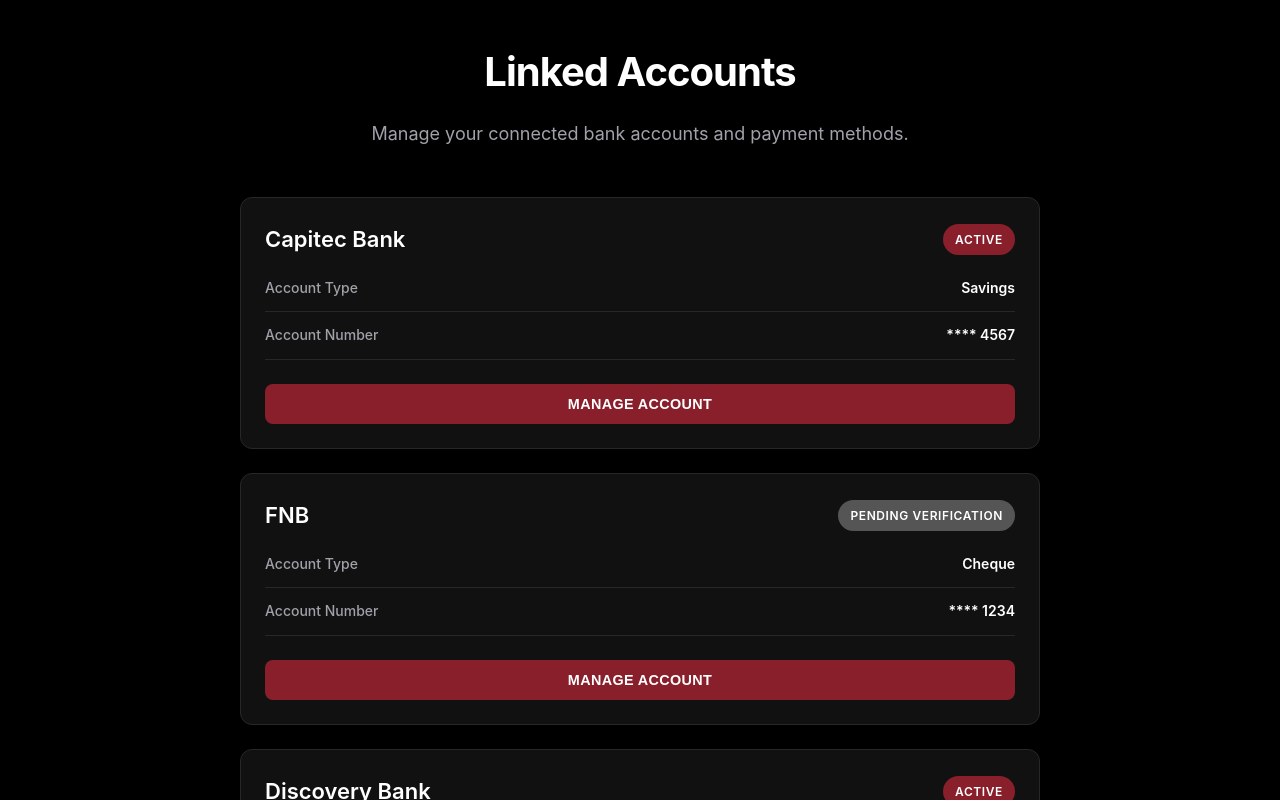
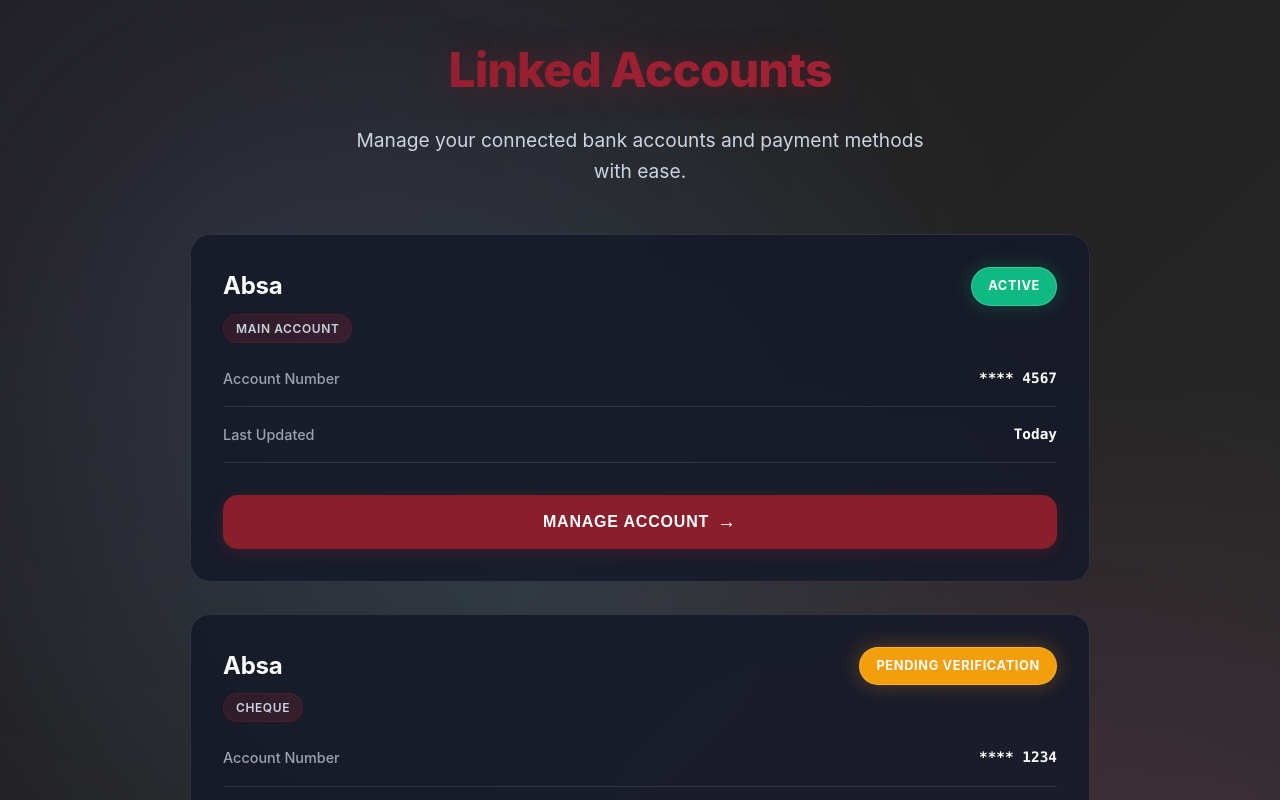
Before and after one commit to R-B-Devs/FinTech, a React (Create React App) app in the folder client/: page /dashboard/settings/linked-accounts in a window 1280 px wide. Shown: the top 800 px of the page. Built offline with nearby package versions, Linux system fonts and the light colour scheme; the HTML template or start-up script is replaced by a standard one.

Commit message:
Fixed navigation issue for Live Chat button to correctly route to Chat.jsx

```diff
--- a/client/src/App.js
+++ b/client/src/App.js
@@ -16,14 +16,14 @@ import Goals from './pages/Goals';
 import Offers from './pages/Offers';
 import CreditHealth from './pages/CreditHealth';
 import MoneyTracker from './pages/MoneyTracker';
-import Chat from './pages/Chat';
+import Chat from './pages/Chat'; // ✅ Correctly imported
 import Transactions from './pages/Transactions';
 import Cards from './pages/Cards';
 import Investments from './pages/Investments';
 import Profile from './pages/Profile';
 import SettingsPage from './pages/Settings';
 
-// NEW: Settings subpages
+// Settings subpages
 import PersonalInfo from './pages/PersonalInfo';
 import LinkedAccounts from './pages/LinkedAccounts';
 import HelpCenter from './pages/HelpCenter';
@@ -48,7 +48,7 @@ function App() {
         <Route path="/dashboard/analytics" element={<Analytics />} />
         <Route path="/dashboard/goals" element={<Goals />} />
         <Route path="/dashboard/offers" element={<Offers />} />
-        <Route path="/dashboard/chat" element={<Chat />} />
+        <Route path="/dashboard/chat" element={<Chat />} /> {/* ✅ Already here */}
         <Route path="/dashboard/credit-health" element={<CreditHealth />} />
         <Route path="/dashboard/money-tracker" element={<MoneyTracker />} />
         <Route path="/dashboard/transactions" element={<Transactions />} />
--- a/client/src/pages/HelpCenter.jsx
+++ b/client/src/pages/HelpCenter.jsx
@@ -6,12 +6,6 @@ const HelpCenter = () => {
   const [searchTerm, setSearchTerm] = useState('');
 
   const faqItems = [
-    {
-      question: "How do I link a bank account?",
-      answer: "To link a bank account, go to Settings > Linked Accounts and click 'Manage'. Follow the instructions to securely connect your bank.",
-      icon: <CreditCard style={{ width: '20px', height: '20px' }} />,
-      category: "Banking"
-    },
     {
       question: "How can I reset my password?",
       answer: "You can reset your password by clicking 'Forgot Password' on the login page. Follow the instructions to receive a reset link.",
--- a/client/src/pages/LinkedAccounts.jsx
+++ b/client/src/pages/LinkedAccounts.jsx
@@ -3,19 +3,19 @@ import React, { useState } from 'react';
 const LinkedAccounts = () => {
   const [accounts, setAccounts] = useState([
     {
-      bankName: 'Capitec Bank',
-      accountType: 'Savings',
+      bankName: 'Absa',
+      accountType: 'Main Account',
       accountNumber: '**** 4567',
       status: 'Active',
     },
     {
-      bankName: 'FNB',
+      bankName: 'Absa',
       accountType: 'Cheque',
       accountNumber: '**** 1234',
       status: 'Pending Verification',
     },
     {
-      bankName: 'Discovery Bank',
+      bankName: 'Absa',
       accountType: 'Credit Card',
       accountNumber: '**** 7890',
       status: 'Active',
@@ -54,21 +54,33 @@ const LinkedAccounts = () => {
 
   return (
     <div style={styles.container}>
+      <div style={styles.background}></div>
+
       <div style={styles.header}>
         <h1 style={styles.title}>Linked Accounts</h1>
         <p style={styles.subtitle}>
-          Manage your connected bank accounts and payment methods.
+          Manage your connected bank accounts and payment methods with ease.
         </p>
       </div>
 
       <div style={styles.accountsList}>
         {accounts.map((account, index) => (
           <div key={index} style={styles.accountCard}>
+            <div style={styles.cardGlow}></div>
+            <div style={styles.cardContent}>
               <div style={styles.cardHeader}>
+                <div style={styles.bankInfo}>
                   <h3 style={styles.bankName}>{account.bankName}</h3>
+                  <div style={styles.accountTypeChip}>
+                    {account.accountType}
+                  </div>
+                </div>
                 <span style={{
                   ...styles.statusBadge,
-                backgroundColor: account.status === 'Active' ? '#8A1F2C' : '#555',
+                  backgroundColor: account.status === 'Active' ? '#10b981' : '#f59e0b',
+                  boxShadow: account.status === 'Active'
+                    ? '0 0 20px rgba(16, 185, 129, 0.3)'
+                    : '0 0 20px rgba(245, 158, 11, 0.3)',
                 }}>
                   {account.status}
                 </span>
@@ -76,23 +88,33 @@ const LinkedAccounts = () => {
 
               <div style={styles.cardBody}>
                 <div style={styles.accountDetail}>
-                <span style={styles.label}>Account Type</span>
-                <span style={styles.value}>{account.accountType}</span>
+                  <span style={styles.label}>Account Number</span>
+                  <span style={styles.value}>{account.accountNumber}</span>
                 </div>
                 <div style={styles.accountDetail}>
-                <span style={styles.label}>Account Number</span>
-                <span style={styles.value}>{account.accountNumber}</span>
+                  <span style={styles.label}>Last Updated</span>
+                  <span style={styles.value}>Today</span>
                 </div>
               </div>
 
               <button
                 style={styles.manageButton}
                 onClick={() => openModal(index)}
-              onMouseEnter={(e) => e.target.style.backgroundColor = '#6d1a24'}
-              onMouseLeave={(e) => e.target.style.backgroundColor = '#8A1F2C'}
+                onMouseEnter={(e) => {
+                  e.target.style.background = '#6d1a24';
+                  e.target.style.transform = 'translateY(-2px)';
+                  e.target.style.boxShadow = '0 8px 25px rgba(138, 31, 44, 0.4)';
+                }}
+                onMouseLeave={(e) => {
+                  e.target.style.background = '#8A1F2C';
+                  e.target.style.transform = 'translateY(0)';
+                  e.target.style.boxShadow = '0 4px 15px rgba(138, 31, 44, 0.3)';
+                }}
               >
-              Manage Account
+                <span style={styles.buttonText}>Manage Account</span>
+                <span style={styles.buttonIcon}>→</span>
               </button>
+            </div>
           </div>
         ))}
       </div>
@@ -100,9 +122,18 @@ const LinkedAccounts = () => {
       {selectedAccountIndex !== null && (
         <div style={styles.modalOverlay} onClick={closeModal}>
           <div style={styles.modal} onClick={(e) => e.stopPropagation()}>
+            <div style={styles.modalGlow}></div>
+            <div style={styles.modalContent}>
               <div style={styles.modalHeader}>
                 <h2 style={styles.modalTitle}>Edit Account Details</h2>
-              <button style={styles.closeButton} onClick={closeModal}>×</button>
+                <button
+                  style={styles.closeButton}
+                  onClick={closeModal}
+                  onMouseEnter={(e) => e.target.style.color = '#ef4444'}
+                  onMouseLeave={(e) => e.target.style.color = '#9ca3af'}
+                >
+                  ×
+                </button>
               </div>
 
               <div style={styles.modalBody}>
@@ -113,6 +144,8 @@ const LinkedAccounts = () => {
                     value={editData.accountType}
                     onChange={handleEditChange}
                     style={styles.input}
+                    onFocus={(e) => e.target.style.borderColor = '#8A1F2C'}
+                    onBlur={(e) => e.target.style.borderColor = '#374151'}
                   />
                 </div>
 
@@ -123,6 +156,8 @@ const LinkedAccounts = () => {
                     value={editData.status}
                     onChange={handleEditChange}
                     style={styles.select}
+                    onFocus={(e) => e.target.style.borderColor = '#8A1F2C'}
+                    onBlur={(e) => e.target.style.borderColor = '#374151'}
                   >
                     <option value="Active">Active</option>
                     <option value="Pending Verification">Pending Verification</option>
@@ -132,8 +167,35 @@ const LinkedAccounts = () => {
               </div>
 
               <div style={styles.modalFooter}>
-              <button style={styles.cancelBtn} onClick={closeModal}>Cancel</button>
-              <button style={styles.saveBtn} onClick={saveChanges}>Save Changes</button>
+                <button
+                  style={styles.cancelBtn}
+                  onClick={closeModal}
+                  onMouseEnter={(e) => {
+                    e.target.style.backgroundColor = '#374151';
+                    e.target.style.borderColor = '#8A1F2C';
+                  }}
+                  onMouseLeave={(e) => {
+                    e.target.style.backgroundColor = 'transparent';
+                    e.target.style.borderColor = '#374151';
+                  }}
+                >
+                  Cancel
+                </button>
+                <button
+                  style={styles.saveBtn}
+                  onClick={saveChanges}
+                  onMouseEnter={(e) => {
+                    e.target.style.background = '#6d1a24';
+                    e.target.style.transform = 'translateY(-1px)';
+                  }}
+                  onMouseLeave={(e) => {
+                    e.target.style.background = '#8A1F2C';
+                    e.target.style.transform = 'translateY(0)';
+                  }}
+                >
+                  Save Changes
+                </button>
+              </div>
             </div>
           </div>
         </div>
@@ -145,98 +207,176 @@ const LinkedAccounts = () => {
 const styles = {
   container: {
     minHeight: '100vh',
-    backgroundColor: '#000000',
+    background: 'linear-gradient(135deg, #1a1a1a 0%, #2d2d2d 100%)',
     color: '#ffffff',
-    padding: '2.5rem',
-    fontFamily: '-apple-system, BlinkMacSystemFont, "Segoe UI", Roboto, sans-serif',
+    padding: '2rem',
+    fontFamily: '"Inter", "Segoe UI", Roboto, sans-serif',
+    position: 'relative',
+    overflow: 'hidden',
+  },
+  background: {
+    position: 'absolute',
+    top: 0,
+    left: 0,
+    right: 0,
+    bottom: 0,
+    background: `
+      radial-gradient(circle at 20% 20%, rgba(120, 119, 198, 0.15) 0%, transparent 50%),
+      radial-gradient(circle at 80% 80%, rgba(255, 119, 198, 0.15) 0%, transparent 50%),
+      radial-gradient(circle at 40% 40%, rgba(120, 219, 255, 0.1) 0%, transparent 50%)
+    `,
+    zIndex: 0,
   },
   header: {
     marginBottom: '3rem',
     textAlign: 'center',
+    position: 'relative',
+    zIndex: 1,
   },
   title: {
-    fontSize: '2.5rem',
-    fontWeight: '700',
+    fontSize: '3rem',
+    fontWeight: '800',
     marginBottom: '1rem',
-    color: '#ffffff',
-    letterSpacing: '-0.025em',
+    background: 'linear-gradient(135deg, #8A1F2C 0%, #b82841 100%)',
+    WebkitBackgroundClip: 'text',
+    WebkitTextFillColor: 'transparent',
+    backgroundClip: 'text',
+    letterSpacing: '-0.02em',
+    textShadow: '0 0 30px rgba(138, 31, 44, 0.5)',
   },
   subtitle: {
-    fontSize: '1.125rem',
-    color: '#a1a1aa',
+    fontSize: '1.2rem',
+    color: '#cbd5e1',
     maxWidth: '600px',
     margin: '0 auto',
     lineHeight: '1.6',
+    fontWeight: '400',
   },
   accountsList: {
     display: 'grid',
-    gap: '1.5rem',
-    maxWidth: '800px',
+    gap: '2rem',
+    maxWidth: '900px',
     margin: '0 auto',
+    position: 'relative',
+    zIndex: 1,
   },
   accountCard: {
-    backgroundColor: '#111111',
-    border: '1px solid #27272a',
-    borderRadius: '12px',
-    padding: '1.5rem',
-    transition: 'all 0.2s ease',
-    boxShadow: '0 4px 6px rgba(0, 0, 0, 0.3)',
+    position: 'relative',
+    borderRadius: '20px',
+    overflow: 'hidden',
+    transition: 'all 0.3s ease',
+    cursor: 'pointer',
+    transform: 'translateY(0)',
+  },
+  cardGlow: {
+    position: 'absolute',
+    top: 0,
+    left: 0,
+    right: 0,
+    bottom: 0,
+    background: 'linear-gradient(135deg, rgba(138, 31, 44, 0.1) 0%, rgba(184, 40, 65, 0.1) 100%)',
+    borderRadius: '20px',
+    zIndex: 0,
+  },
+  cardContent: {
+    position: 'relative',
+    backgroundColor: 'rgba(17, 24, 39, 0.8)',
+    backdropFilter: 'blur(20px)',
+    border: '1px solid rgba(255, 255, 255, 0.1)',
+    borderRadius: '20px',
+    padding: '2rem',
+    zIndex: 1,
+    transition: 'all 0.3s ease',
   },
   cardHeader: {
     display: 'flex',
     justifyContent: 'space-between',
-    alignItems: 'center',
-    marginBottom: '1.25rem',
+    alignItems: 'flex-start',
+    marginBottom: '1.5rem',
+  },
+  bankInfo: {
+    display: 'flex',
+    flexDirection: 'column',
+    gap: '0.5rem',
   },
   bankName: {
-    fontSize: '1.375rem',
-    fontWeight: '600',
+    fontSize: '1.5rem',
+    fontWeight: '700',
     color: '#ffffff',
     margin: 0,
+    letterSpacing: '-0.01em',
   },
-  statusBadge: {
-    padding: '0.375rem 0.75rem',
+  accountTypeChip: {
+    display: 'inline-block',
+    padding: '0.25rem 0.75rem',
+    background: 'linear-gradient(135deg, rgba(138, 31, 44, 0.2) 0%, rgba(184, 40, 65, 0.2) 100%)',
+    border: '1px solid rgba(138, 31, 44, 0.3)',
     borderRadius: '20px',
     fontSize: '0.75rem',
     fontWeight: '600',
+    color: '#cbd5e1',
+    textTransform: 'uppercase',
+    letterSpacing: '0.05em',
+  },
+  statusBadge: {
+    padding: '0.5rem 1rem',
+    borderRadius: '25px',
+    fontSize: '0.8rem',
+    fontWeight: '700',
     color: '#ffffff',
     textTransform: 'uppercase',
     letterSpacing: '0.05em',
+    border: '1px solid rgba(255, 255, 255, 0.2)',
   },
   cardBody: {
-    marginBottom: '1.5rem',
+    marginBottom: '2rem',
   },
   accountDetail: {
     display: 'flex',
     justifyContent: 'space-between',
     alignItems: 'center',
-    marginBottom: '0.75rem',
-    paddingBottom: '0.75rem',
-    borderBottom: '1px solid #27272a',
+    marginBottom: '1rem',
+    paddingBottom: '1rem',
+    borderBottom: '1px solid rgba(255, 255, 255, 0.1)',
   },
   label: {
-    fontSize: '0.875rem',
-    color: '#a1a1aa',
+    fontSize: '0.9rem',
+    color: '#9ca3af',
     fontWeight: '500',
   },
   value: {
-    fontSize: '0.875rem',
+    fontSize: '0.9rem',
     color: '#ffffff',
     fontWeight: '600',
+    fontFamily: 'Monaco, monospace',
   },
   manageButton: {
     width: '100%',
-    padding: '0.75rem 1.5rem',
-    backgroundColor: '#8A1F2C',
+    padding: '1rem 2rem',
+    background: '#8A1F2C',
     color: '#ffffff',
     border: 'none',
-    borderRadius: '8px',
+    borderRadius: '15px',
     cursor: 'pointer',
     fontWeight: '600',
-    fontSize: '0.9rem',
-    transition: 'all 0.2s ease',
+    fontSize: '1rem',
+    transition: 'all 0.3s ease',
     textTransform: 'uppercase',
-    letterSpacing: '0.025em',
+    letterSpacing: '0.05em',
+    display: 'flex',
+    alignItems: 'center',
+    justifyContent: 'center',
+    gap: '0.5rem',
+    boxShadow: '0 4px 15px rgba(138, 31, 44, 0.3)',
+    position: 'relative',
+    overflow: 'hidden',
+  },
+  buttonText: {
+    zIndex: 1,
+  },
+  buttonIcon: {
+    fontSize: '1.2rem',
+    transition: 'transform 0.3s ease',
   },
   modalOverlay: {
     position: 'fixed',
@@ -245,113 +385,143 @@ const styles = {
     right: 0,
     bottom: 0,
     backgroundColor: 'rgba(0, 0, 0, 0.8)',
+    backdropFilter: 'blur(10px)',
     display: 'flex',
     justifyContent: 'center',
     alignItems: 'center',
     zIndex: 1000,
-    backdropFilter: 'blur(4px)',
+    animation: 'fadeIn 0.3s ease',
   },
   modal: {
-    backgroundColor: '#111111',
-    borderRadius: '16px',
     width: '100%',
-    maxWidth: '450px',
+    maxWidth: '500px',
     margin: '1rem',
-    border: '1px solid #27272a',
-    boxShadow: '0 20px 25px rgba(0, 0, 0, 0.5)',
+    position: 'relative',
+    borderRadius: '20px',
+    overflow: 'hidden',
+  },
+  modalGlow: {
+    position: 'absolute',
+    top: 0,
+    left: 0,
+    right: 0,
+    bottom: 0,
+    background: 'linear-gradient(135deg, rgba(138, 31, 44, 0.1) 0%, rgba(184, 40, 65, 0.1) 100%)',
+    zIndex: 0,
+  },
+  modalContent: {
+    position: 'relative',
+    backgroundColor: 'rgba(17, 24, 39, 0.95)',
+    backdropFilter: 'blur(20px)',
+    border: '1px solid rgba(255, 255, 255, 0.1)',
+    borderRadius: '20px',
+    zIndex: 1,
   },
   modalHeader: {
     display: 'flex',
     justifyContent: 'space-between',
     alignItems: 'center',
-    padding: '1.5rem 1.5rem 0 1.5rem',
-    borderBottom: '1px solid #27272a',
+    padding: '2rem 2rem 0 2rem',
+    borderBottom: '1px solid rgba(255, 255, 255, 0.1)',
     paddingBottom: '1rem',
-    marginBottom: '1.5rem',
+    marginBottom: '2rem',
   },
   modalTitle: {
-    fontSize: '1.25rem',
-    fontWeight: '600',
-    color: '#ffffff',
+    fontSize: '1.5rem',
+    fontWeight: '700',
+    background: 'linear-gradient(135deg, #8A1F2C 0%, #b82841 100%)',
+    WebkitBackgroundClip: 'text',
+    WebkitTextFillColor: 'transparent',
+    backgroundClip: 'text',
     margin: 0,
   },
   closeButton: {
     backgroundColor: 'transparent',
     border: 'none',
-    color: '#a1a1aa',
-    fontSize: '1.5rem',
+    color: '#9ca3af',
+    fontSize: '2rem',
     cursor: 'pointer',
-    padding: '0.25rem',
+    padding: '0.5rem',
     lineHeight: 1,
     transition: 'color 0.2s ease',
+    borderRadius: '10px',
   },
   modalBody: {
-    padding: '0 1.5rem',
+    padding: '0 2rem',
   },
   inputGroup: {
-    marginBottom: '1.5rem',
+    marginBottom: '2rem',
   },
   inputLabel: {
     display: 'block',
-    marginBottom: '0.5rem',
-    fontSize: '0.875rem',
+    marginBottom: '0.75rem',
+    fontSize: '0.9rem',
     fontWeight: '600',
     color: '#ffffff',
+    textTransform: 'uppercase',
+    letterSpacing: '0.05em',
   },
   input: {
     width: '100%',
-    padding: '0.75rem',
-    backgroundColor: '#000000',
-    border: '1px solid #27272a',
-    borderRadius: '8px',
+    padding: '1rem',
+    backgroundColor: 'rgba(0, 0, 0, 0.5)',
+    border: '1px solid #374151',
+    borderRadius: '12px',
     color: '#ffffff',
-    fontSize: '0.875rem',
-    transition: 'border-color 0.2s ease',
+    fontSize: '1rem',
+    transition: 'all 0.3s ease',
     outline: 'none',
     boxSizing: 'border-box',
+    backdropFilter: 'blur(10px)',
   },
   select: {
     width: '100%',
-    padding: '0.75rem',
-    backgroundColor: '#000000',
-    border: '1px solid #27272a',
-    borderRadius: '8px',
+    padding: '1rem',
+    backgroundColor: 'rgba(0, 0, 0, 0.5)',
+    border: '1px solid #374151',
+    borderRadius: '12px',
     color: '#ffffff',
-    fontSize: '0.875rem',
-    transition: 'border-color 0.2s ease',
+    fontSize: '1rem',
+    transition: 'all 0.3s ease',
     outline: 'none',
     cursor: 'pointer',
     boxSizing: 'border-box',
+    backdropFilter: 'blur(10px)',
   },
   modalFooter: {
     display: 'flex',
     justifyContent: 'flex-end',
-    gap: '0.75rem',
-    padding: '1.5rem',
-    borderTop: '1px solid #27272a',
-    marginTop: '1.5rem',
+    gap: '1rem',
+    padding: '2rem',
+    borderTop: '1px solid rgba(255, 255, 255, 0.1)',
+    marginTop: '2rem',
   },
   cancelBtn: {
-    padding: '0.75rem 1.5rem',
+    padding: '1rem 2rem',
     backgroundColor: 'transparent',
-    border: '1px solid #27272a',
-    borderRadius: '8px',
-    color: '#a1a1aa',
+    border: '1px solid #374151',
+    borderRadius: '12px',
+    color: '#9ca3af',
     fontWeight: '600',
     cursor: 'pointer',
-    fontSize: '0.875rem',
-    transition: 'all 0.2s ease',
+    fontSize: '0.9rem',
+    transition: 'all 0.3s ease',
+    textTransform: 'uppercase',
+    letterSpacing: '0.05em',
   },
   saveBtn: {
-    padding: '0.75rem 1.5rem',
-    backgroundColor: '#8A1F2C',
+    padding: '1rem 2rem',
+    background: '#8A1F2C',
     border: 'none',
-    borderRadius: '8px',
+    borderRadius: '12px',
     color: '#ffffff',
     fontWeight: '600',
     cursor: 'pointer',
-    fontSize: '0.875rem',
-    transition: 'all 0.2s ease',
+    fontSize: '0.9rem',
+    transition: 'all 0.3s ease',
+    textTransform: 'uppercase',
+    letterSpacing: '0.05em',
+    boxShadow: '0 4px 15px rgba(138, 31, 44, 0.3)',
   },
 };
 
```
Also changed, not shown: client/src/pages/ContactSupport.jsx (+11 -5 lines), client/src/pages/PersonalInfo.jsx (+15 -4 lines), client/src/pages/Settings.jsx (+36 -63 lines). Lines whose indentation alone changed are shown as unchanged.
